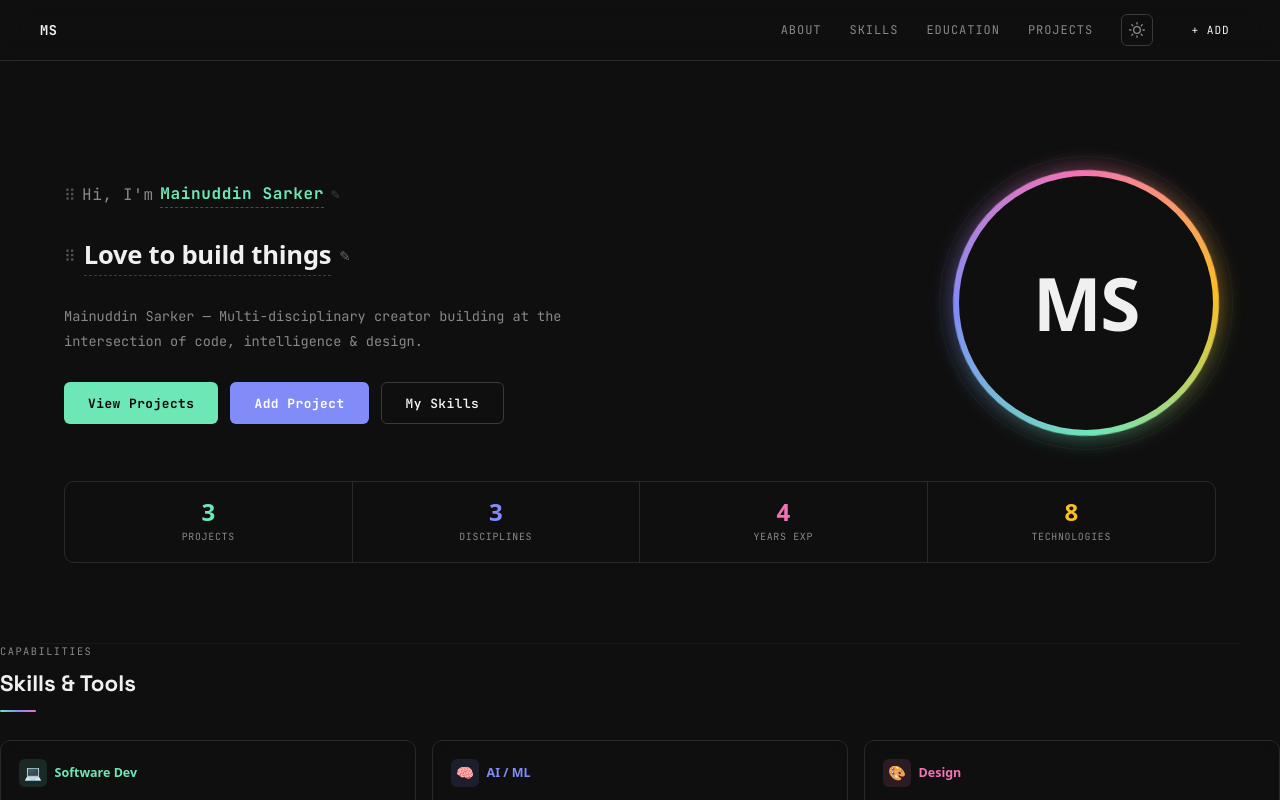
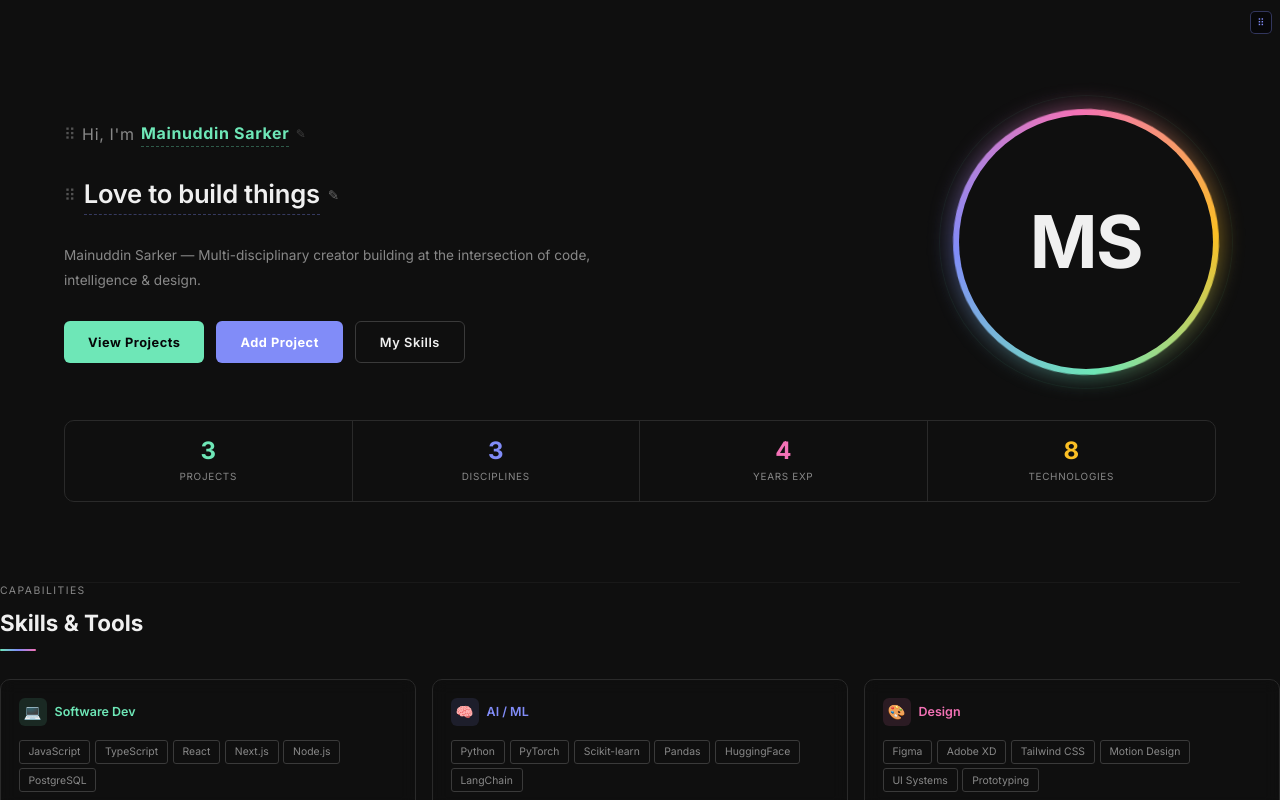
Before and after one commit to mainuddinMains/devfolio, a Next.js app: page / in a window 1280 px wide. Shown: the top 800 px of the page. Built offline with nearby package versions, Linux system fonts and the light colour scheme.

Commit message:
Update app/layout.tsx

```diff
--- a/app/layout.tsx
+++ b/app/layout.tsx
@@ -1,48 +1,29 @@
-import type { Metadata } from "next"
-import { Space_Grotesk, JetBrains_Mono } from "next/font/google"
-import "./globals.css"
-import Navbar from "@/components/Navbar"
-import { personalInfo } from "@/data/personal"
+import type { Metadata } from 'next'
+import { Inter, JetBrains_Mono } from 'next/font/google'
+import './globals.css'
 
-const spaceGrotesk = Space_Grotesk({
-  subsets: ["latin"],
-  variable: "--font-space-grotesk",
-  display: "swap",
+const inter = Inter({
+  subsets: ['latin'],
+  variable: '--font-inter',
 })
 
 const jetbrainsMono = JetBrains_Mono({
-  subsets: ["latin"],
-  variable: "--font-jetbrains-mono",
-  display: "swap",
+  subsets: ['latin'],
+  variable: '--font-mono',
 })
 
 export const metadata: Metadata = {
-  title: "devfolio",
-  description: personalInfo.bio,
+  title: 'Portfolio',
 }
 
 export default function RootLayout({
   children,
-}: Readonly<{
+}: {
   children: React.ReactNode
-}>) {
+}) {
   return (
-    <html
-      lang="en"
-      className={`${spaceGrotesk.variable} ${jetbrainsMono.variable}`}
-    >
-      <head>
-        {/* Apply saved theme before first paint to prevent flash */}
-        <script
-          dangerouslySetInnerHTML={{
-            __html: `(function(){try{var t=localStorage.getItem('devfolio_theme');if(t==='light')document.documentElement.classList.add('light');}catch(e){}})();`,
-          }}
-        />
-      </head>
-      <body>
-        <Navbar />
-        <main>{children}</main>
-      </body>
+    <html lang="en" className={`${inter.variable} ${jetbrainsMono.variable}`}>
+      <body>{children}</body>
     </html>
   )
 }
```
